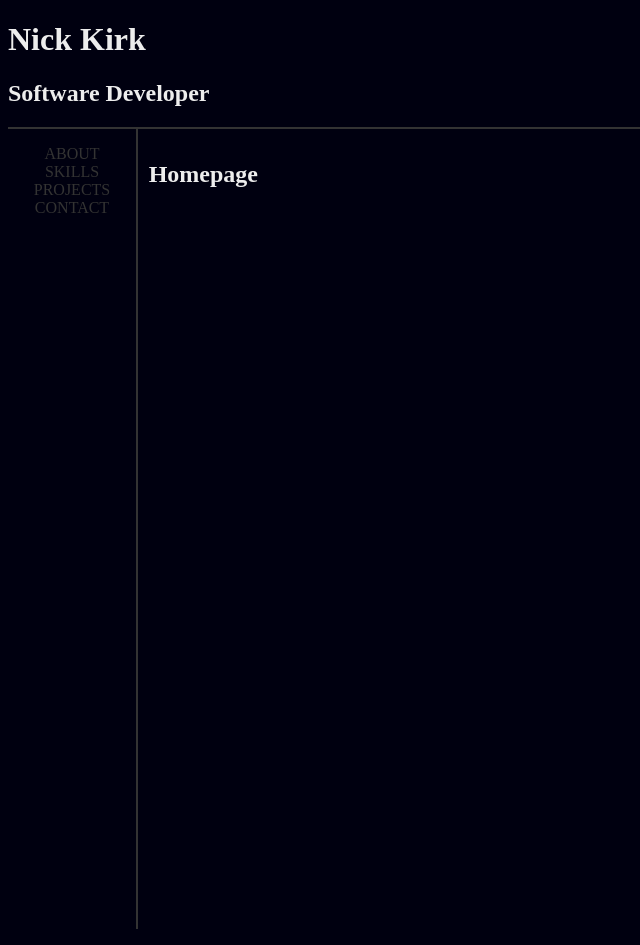
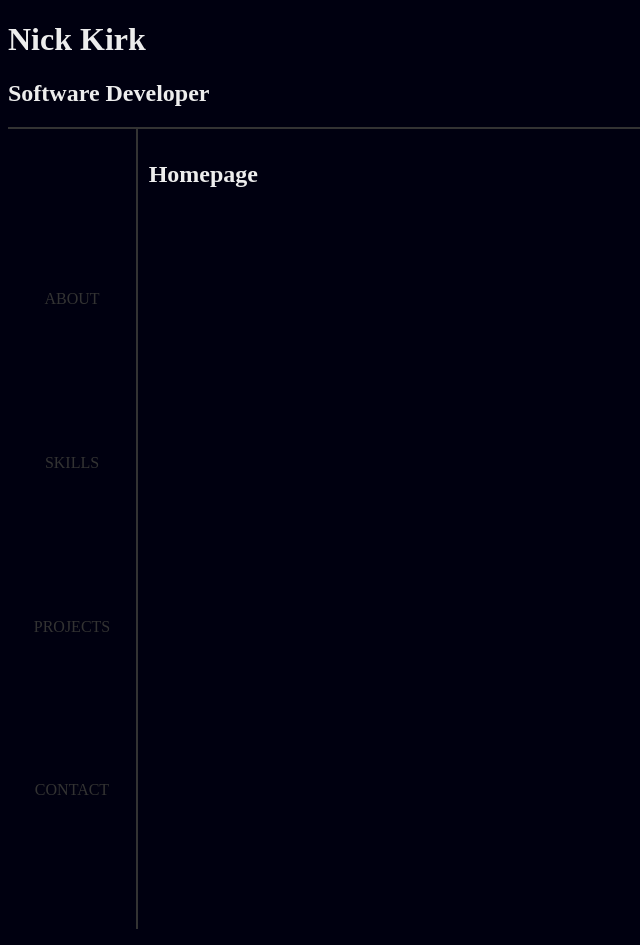
Before and after one commit to nickassafkirk/personal-portfolio, a Flask app: page / in a window 1280 px wide. Shown: the whole page, without its empty margins (0-640 px from the left). Run offline with Flask 2, Linux system fonts and the light colour scheme.

Commit message:
Change main nav link layout

```diff
--- a/static/css/style.css
+++ b/static/css/style.css
@@ -20,6 +20,10 @@ nav#main-nav{
 
 nav#main-nav ul{
     padding: 0px;
+    height: 100%;
+    display: flex;
+    flex-direction: column;
+    justify-content: space-evenly;
 }
 
 nav#main-nav li{
```
